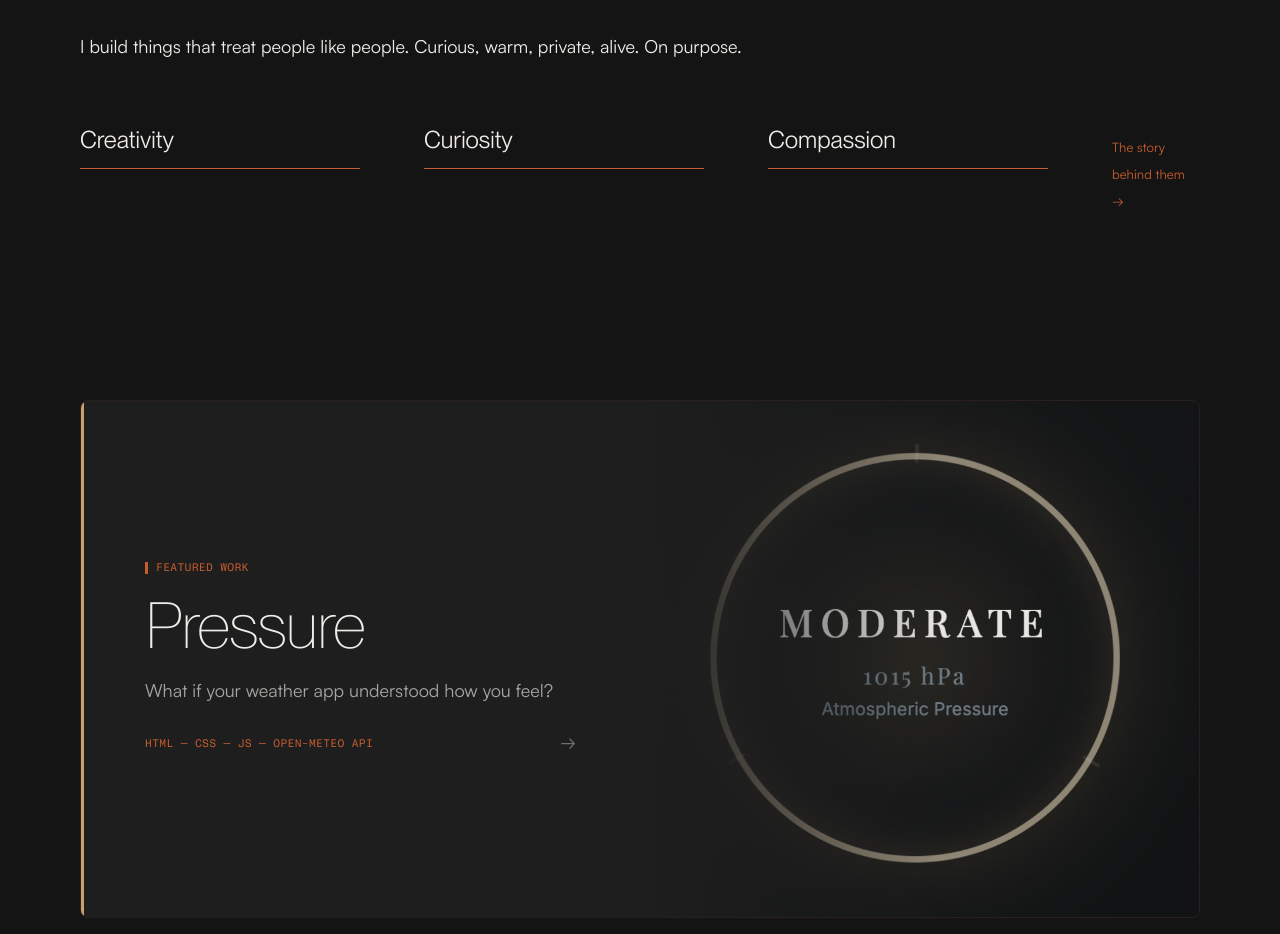
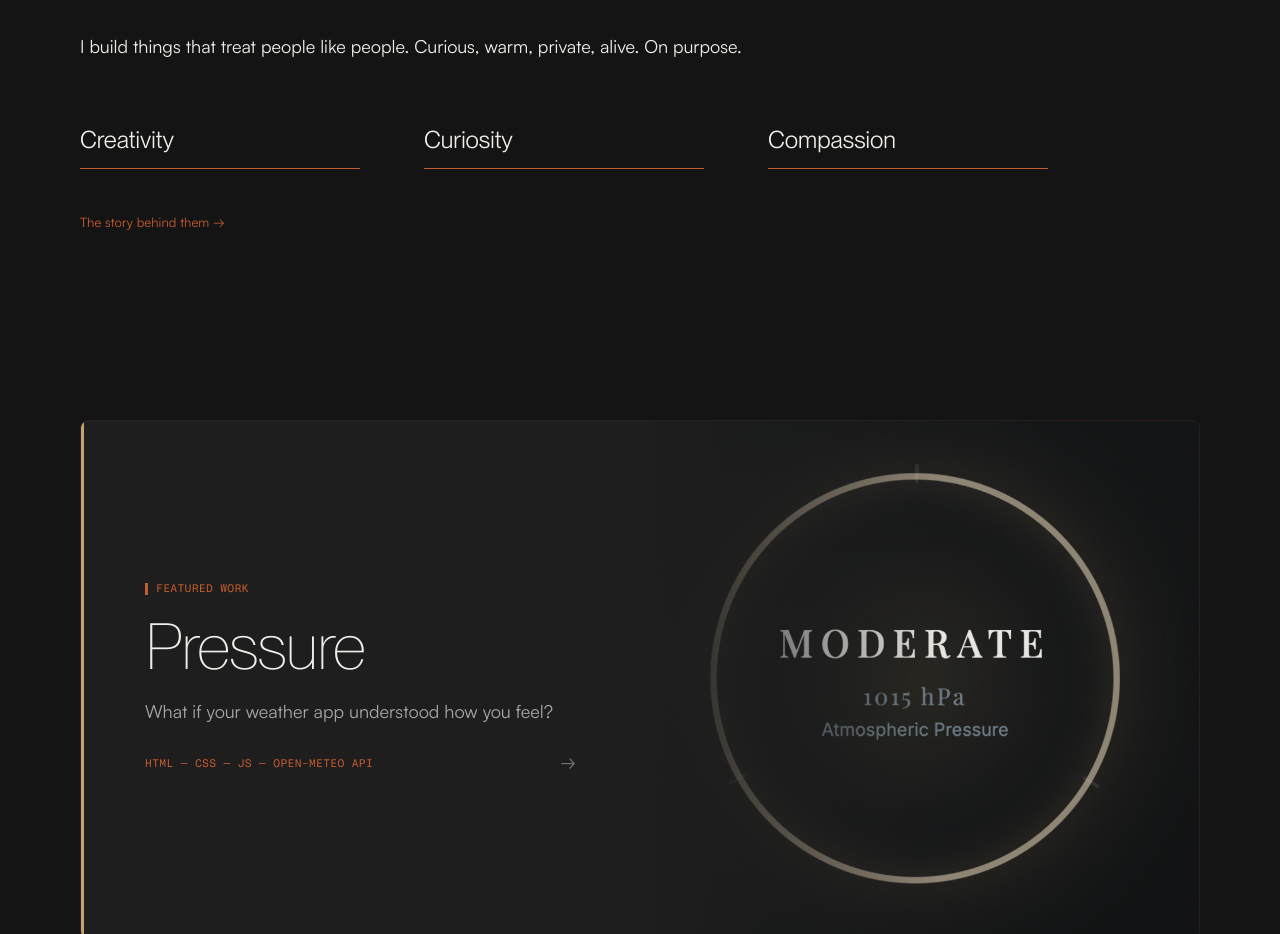
Before and after one commit to jps-wilson/JW-Portfolio, a React (Vite) app: page / in a window 1280 px wide. Shown: the part 800-1734 px from the top of the page. Built offline with nearby package versions, Linux system fonts and the light colour scheme.

Commit message:
Move thesis link and adjust link spacing

```diff
--- a/src/pages/Home.jsx
+++ b/src/pages/Home.jsx
@@ -54,10 +54,10 @@ function Home() {
                 </span>
               </div>
             ))}
-            <Link to='/about' className='home-thesis__link'>
-              The story behind them →
-            </Link>
           </div>
+          <Link to='/about' className='home-thesis__link'>
+            The story behind them →
+          </Link>
         </div>
       </section>
 
--- a/src/styles/pages/home.css
+++ b/src/styles/pages/home.css
@@ -115,9 +115,8 @@
   letter-spacing: var(--tracking-caption);
   transition: opacity 0.3s ease;
   display: block;
-  margin-top: var(--space-8);
+  margin-top: var(--space-40);
   width: fit-content;
-  align-self: flex-end;
 }
 
 .home-thesis__link:hover {
```
